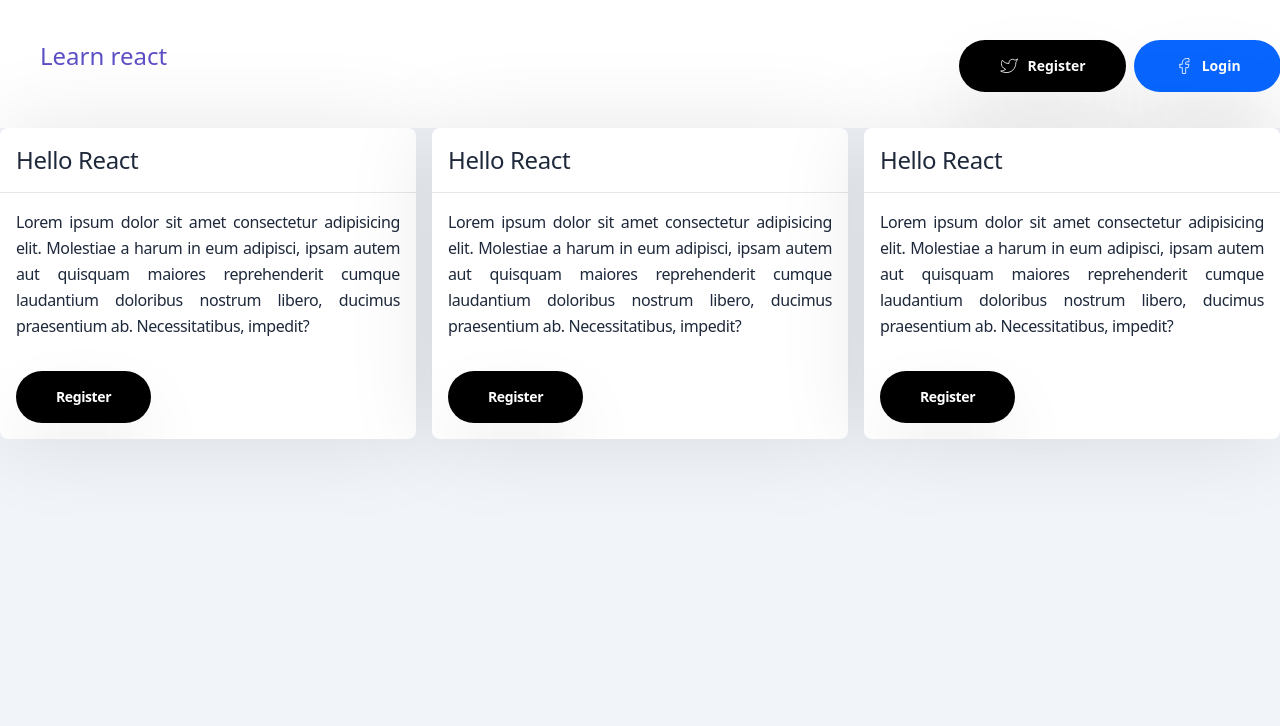
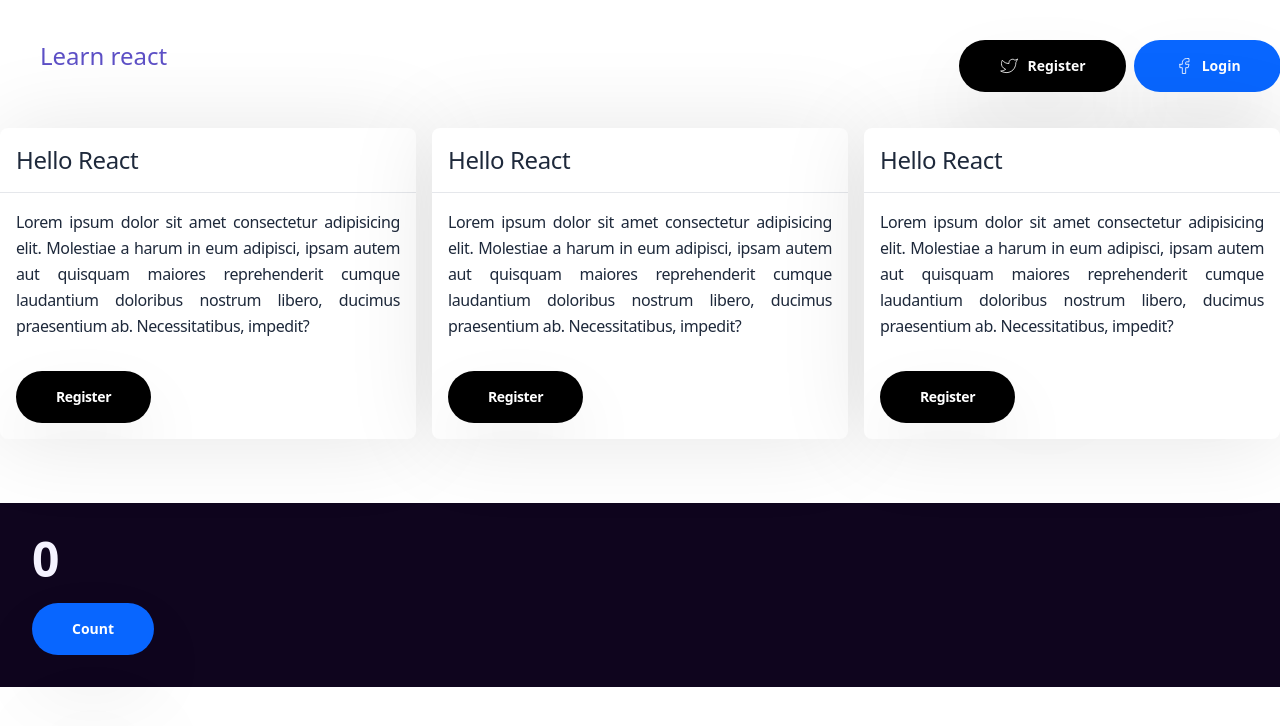
Before and after one commit to dannyhma/react-vite, a React (Vite) app: page / in a window 1280 px wide. Shown: the top 726 px of the page. Built offline with nearby package versions, Linux system fonts and the light colour scheme.

Commit message:
useState

```diff
--- a/src/App.jsx
+++ b/src/App.jsx
@@ -1,8 +1,17 @@
 import { IconBrandFacebook, IconBrandTwitter } from "@tabler/icons-react";
 import Button from "./components/Button";
 import Card from "./components/Card";
+import PlaceContentCenter from "./components/PlaceContentCenter";
+import { useState } from "react";
 
 function App() {
+	const [count, setCount] = useState(0);
+
+	function handleClick() {
+		const nextCount = count + 1;
+		setCount(nextCount);
+	}
+
 	return (
 		<>
 			<section className="container mx-auto">
@@ -36,7 +45,7 @@ function App() {
 				</div>
 			</section>
 			<section className="container mx-auto">
-				<div className="min-h-screen bg-slate-100 tracking-tight text-slate-800 antialiased">
+				<div className="h-full tracking-tight text-slate-800 antialiased">
 					<div className="grid grid-cols-12 gap-4">
 						<div className="col-span-4">
 							<Card>
@@ -80,6 +89,16 @@ function App() {
 					</div>
 				</div>
 			</section>
+			<section className="container mx-auto">
+				<div className="mt-16">
+					<PlaceContentCenter>
+						<div className="mb-5 text-5xl font-bold text-violet-50">{count}</div>
+						<Button onClick={handleClick} className="bg-Facebook">
+							Count
+						</Button>
+					</PlaceContentCenter>
+				</div>
+			</section>
 		</>
 	);
 }
--- a/src/components/Button.jsx
+++ b/src/components/Button.jsx
@@ -1,10 +1,11 @@
-import PropTypes from 'prop-types';
+import PropTypes from "prop-types";
 import clsx from "clsx";
 
 export default function Button(props) {
 	const { className = "bg-Twitter", children, text, type = "submit" } = props;
 
 	return (
+		<>
 			<button
 				{...props}
 				type={type}
@@ -15,6 +16,7 @@ export default function Button(props) {
 			>
 				{text || children}
 			</button>
+		</>
 	);
 }
 
@@ -22,5 +24,5 @@ Button.propTypes = {
 	children: PropTypes.node,
 	className: PropTypes.node,
 	text: PropTypes.node,
-    type: PropTypes.oneOf(['submit', 'button', 'reset']),
+	type: PropTypes.oneOf(["submit", "button", "reset"])
 };
--- /dev/null
+++ b/src/components/PlaceContentCenter.jsx
@@ -0,0 +1,17 @@
+import PropTypes from "prop-types";
+
+export default function PlaceContentCenter({ children }) {
+	return (
+		<>
+			<div className="bg-black">
+				<div className="min-h-screnn tracking-tigh flex items-center justify-center bg-violet-900/20 p-8 text-violet-50 antialiased">
+					<div className="w-full">{children}</div>
+				</div>
+			</div>
+		</>
+	);
+}
+
+PlaceContentCenter.propTypes = {
+	children: PropTypes.node
+};
```
Lines whose indentation alone changed are shown as unchanged.
